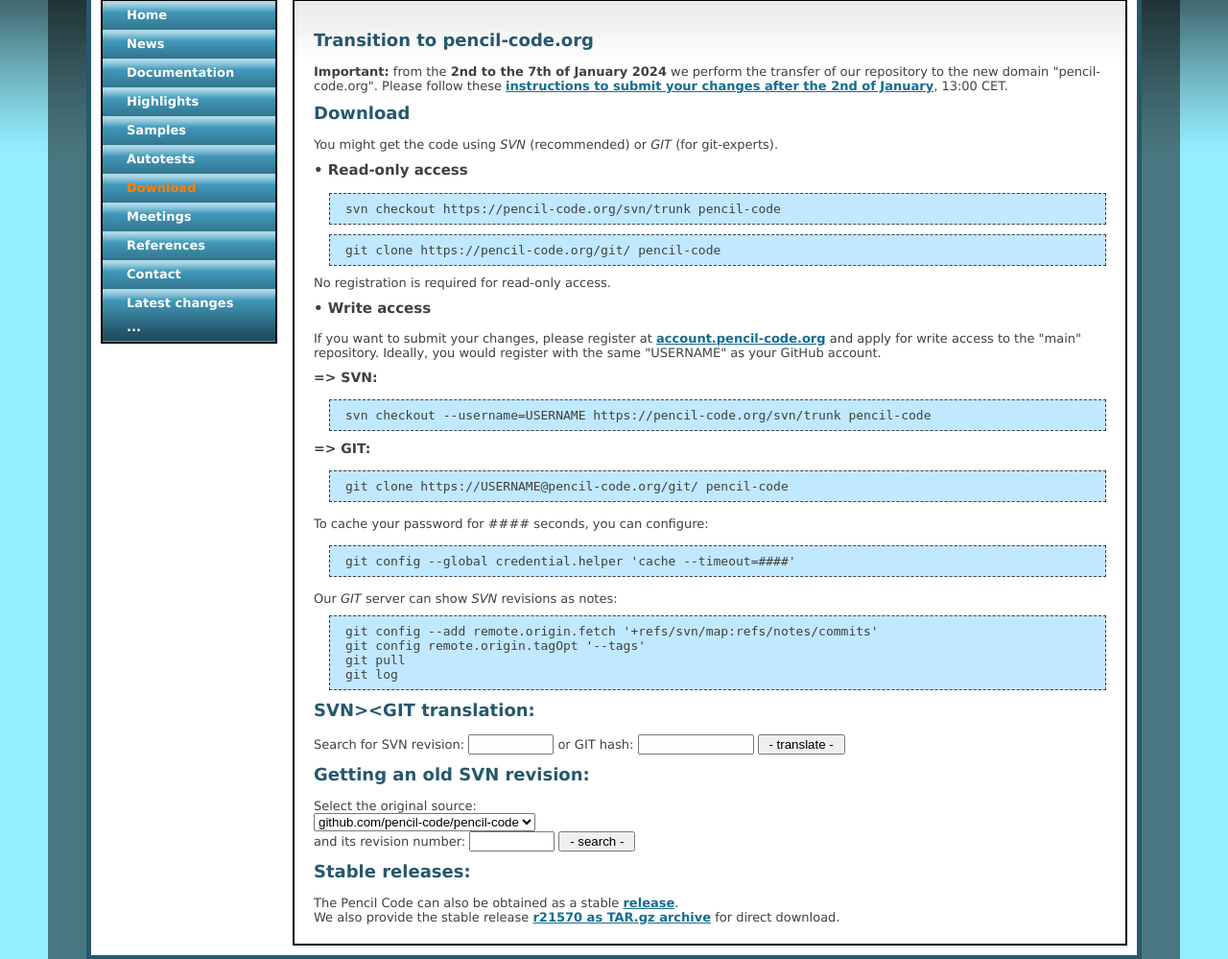
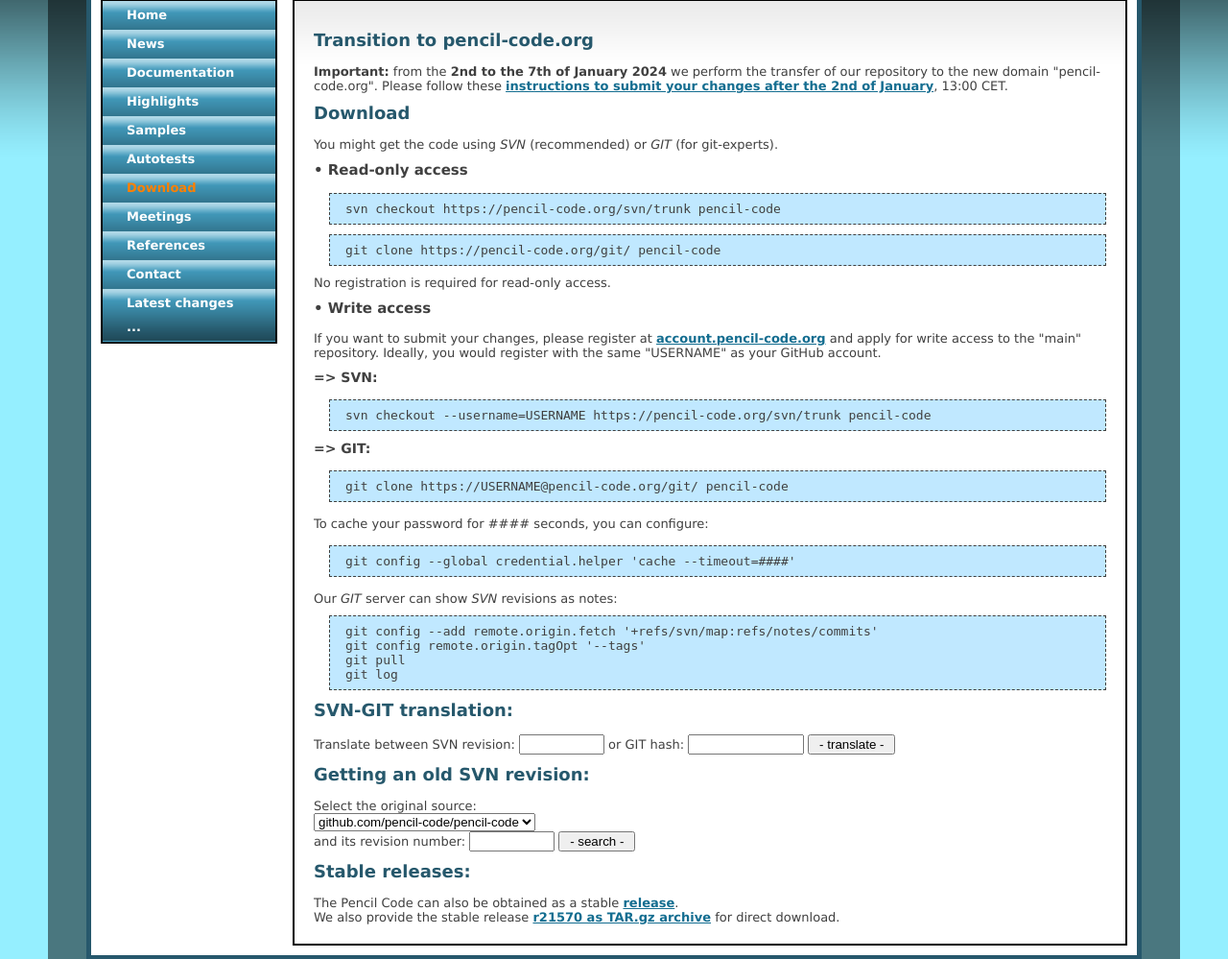
Before and after one commit to pencil-code/website, a PHP site: page /download.php in a window 1280 px wide. Shown: the part 97-1096 px from the top of the page at 96% size. Run offline with PHP 8.4, Linux system fonts and the light colour scheme.

Commit message:
Improved wording.

```diff
--- a/download.php
+++ b/download.php
@@ -33,10 +33,10 @@ git config remote.origin.tagOpt '--tags'<br>
 git pull<br>
 git log</code></div>
 
-<h2>SVN&gt;&lt;GIT translation:</h2>
+<h2>SVN-GIT translation:</h2>
 <form action="https://pencil-code.org/translate.php" method="get">
 <input type="hidden" name="output" value="1">
-Search for SVN revision: <input name="revision" type="text" size="8" maxlength="16"> or GIT hash: <input name="hash" type="text" size="12" maxlength="40">&nbsp;<input type="submit" value=" - translate - ">
+Translate between SVN revision: <input name="revision" type="text" size="8" maxlength="16"> or GIT hash: <input name="hash" type="text" size="12" maxlength="40">&nbsp;<input type="submit" value=" - translate - ">
 </form>
 
 <h2>Getting an old SVN revision:</h2>
```
